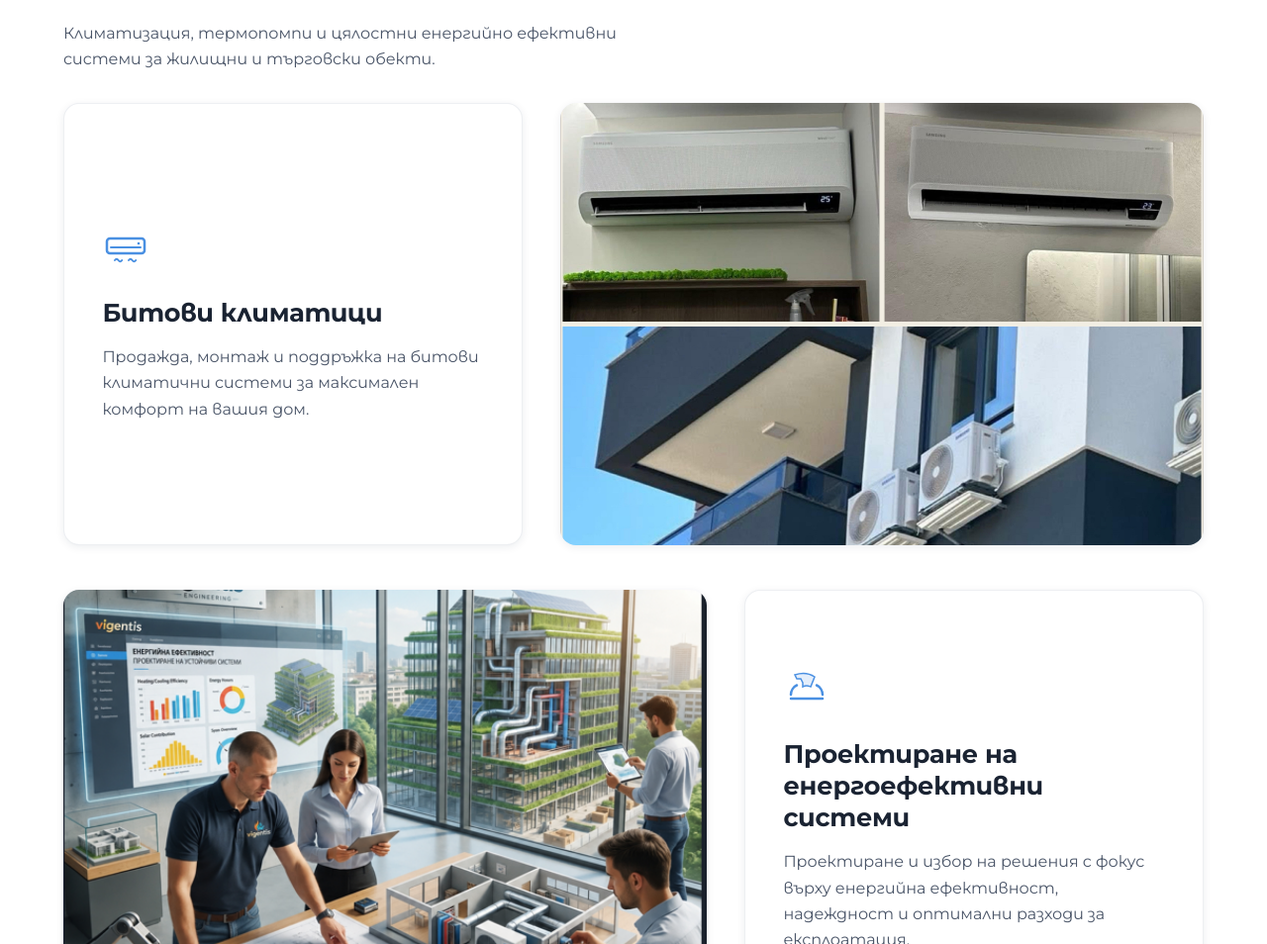
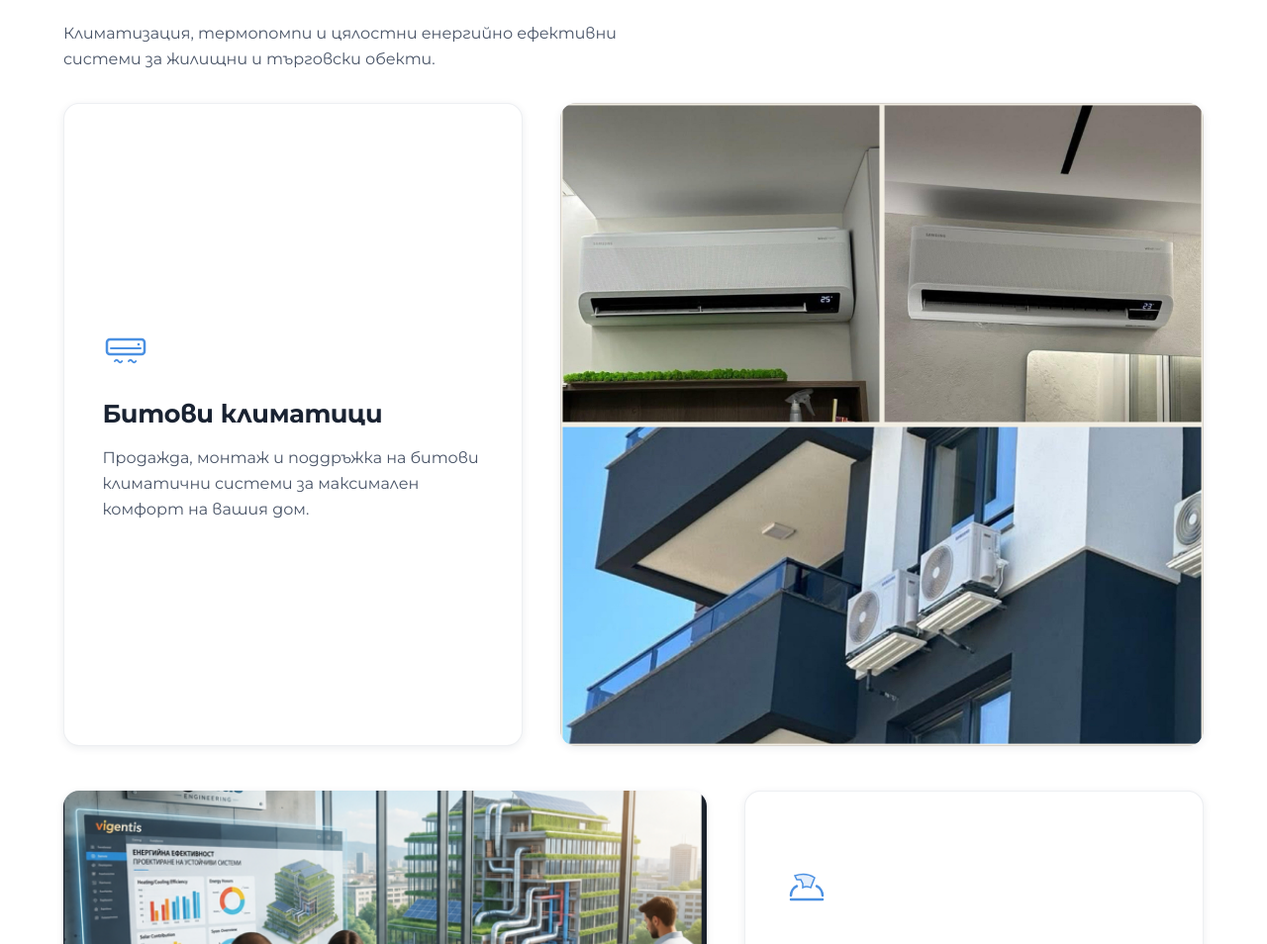
Before and after one commit to Vigentiss/vigentiss.github.io, a website: page bg/index.html in a window 1280 px wide. Shown: the part 783-1737 px from the top of the page at 99% size. Drawn offline with Linux system fonts and the light colour scheme.

Commit message:
Updated images.

```diff
--- a/assets/css/site.css
+++ b/assets/css/site.css
@@ -476,6 +476,19 @@ h2 {
   transition: transform 0.4s ease;
 }
 
+.service-row__media--fit {
+  aspect-ratio: auto;
+}
+
+.service-row__media--fit img {
+  position: relative;
+  inset: auto;
+  width: 100%;
+  height: auto;
+  object-fit: contain;
+  object-position: center;
+}
+
 .service-row:hover .service-row__media img {
   transform: scale(1.03);
 }
@@ -554,6 +567,10 @@ h2 {
 
   .service-row__media {
     aspect-ratio: 4 / 3;
+  }
+
+  .service-row__media--fit {
+    aspect-ratio: auto;
   }
 }
 
--- a/bg/index.html
+++ b/bg/index.html
@@ -161,7 +161,7 @@
                   максимален комфорт на вашия дом.
                 </p>
               </div>
-              <div class="service-row__media">
+              <div class="service-row__media service-row__media--fit">
                 <img
                   src="../assets/images/ac.jpg"
                   alt="Стенен климатик в светла модерна стая"
```
Also changed, not shown: assets/images/portfolio/leshten/01.jpg, assets/images/portfolio/leshten/02.jpg, assets/images/portfolio/leshten/03.jpg, assets/images/portfolio/leshten/04.jpg, assets/images/portfolio/leshten/05.jpg, assets/images/portfolio/leshten/06.jpg, assets/images/portfolio/leshten/07.jpg, assets/images/portfolio/leshten/08.jpg, assets/images/portfolio/leshten/09.jpg, assets/images/portfolio/leshten/10.jpg, assets/images/portfolio/leshten/11.jpg, assets/images/portfolio/leshten/12.jpg (added), assets/images/portfolio/leshten/13.jpg (added), assets/images/portfolio/leshten/cover.jpg.
